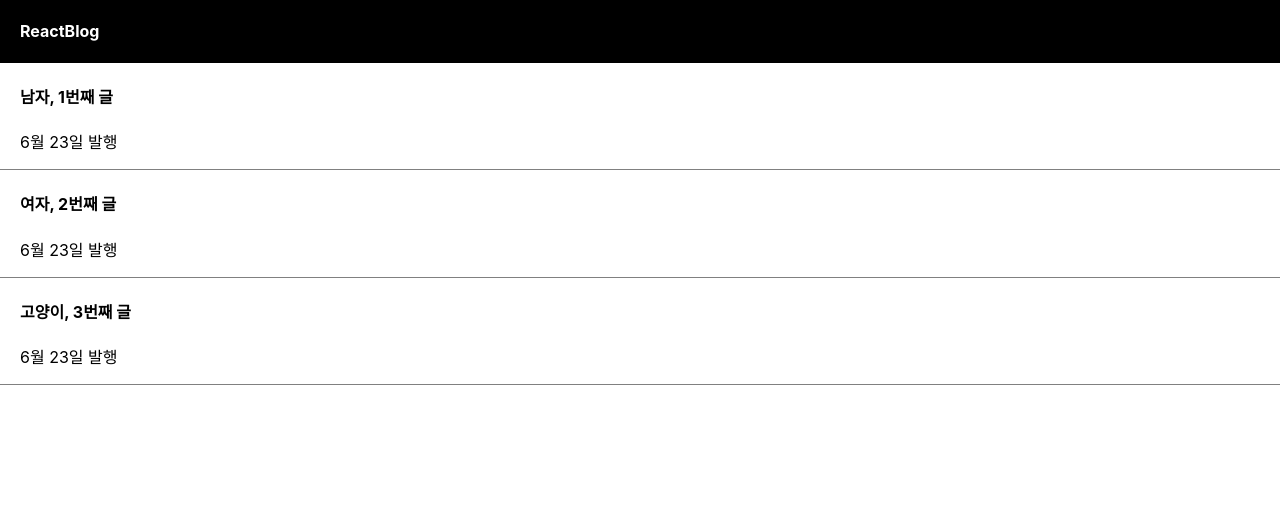
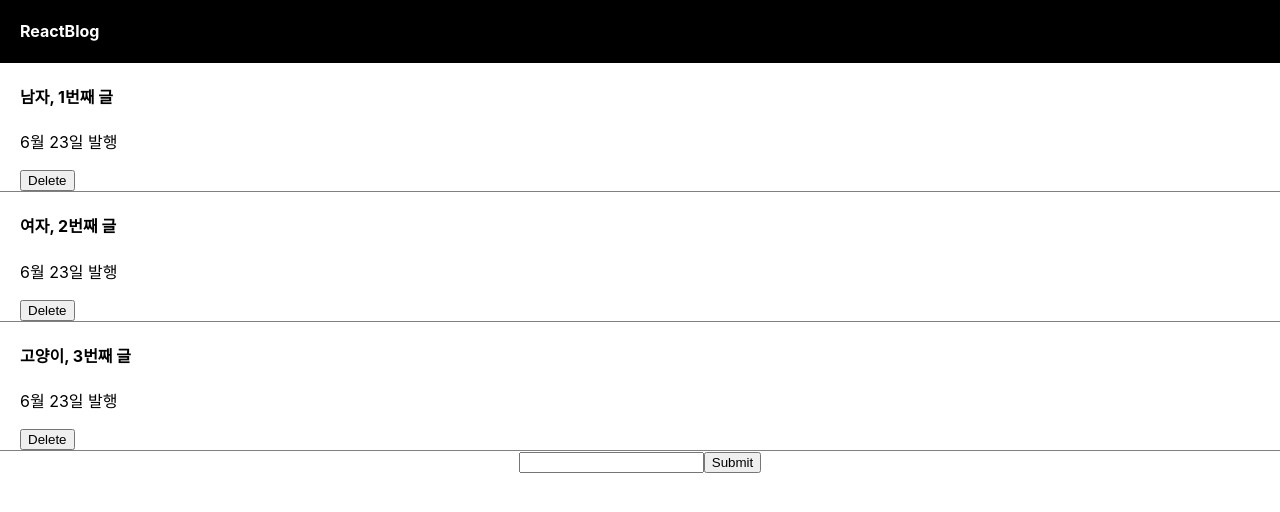
Before and after one commit to Randy-Hwang/codingAppleReact, a React (Create React App) app: page / in a window 1280 px wide. Shown: the top 512 px of the page. Built offline with nearby package versions, Linux system fonts and the light colour scheme.

Commit message:
add edit, delete button

```diff
--- a/src/App.js
+++ b/src/App.js
@@ -22,10 +22,9 @@ const Modal = ({ title, setTitle, modalTitle }) => {
 
 function App() {
   const [title, setTitle] = useState(["남자", "여자", "고양이"]);
-
   const [modal, setModal] = useState(false);
-
   const [modalTitle, setModalTitle] = useState(0);
+  const [inputValue, setInputValue] = useState("");
 
   return (
     <div className="App">
@@ -33,7 +32,7 @@ function App() {
         <h4>ReactBlog</h4>
       </div>
 
-      {title.map((it, i) => {
+      {title.map((item, i) => {
         return (
           <div className={`list`} key={i}>
             <h4
@@ -42,9 +41,19 @@ function App() {
                 setModalTitle(i);
               }}
             >
-              {it}, {i + 1}번째 글
+              {item}, {i + 1}번째 글
             </h4>
             <p>6월 23일 발행</p>
+            <button
+              onClick={() => {
+                const copyList = [...title];
+                copyList.splice(i, 1);
+                console.log(i);
+                setTitle(copyList);
+              }}
+            >
+              Delete
+            </button>
           </div>
         );
       })}
@@ -52,6 +61,22 @@ function App() {
       {modal === true ? (
         <Modal title={title} setTitle={setTitle} modalTitle={modalTitle} />
       ) : null}
+
+      <input
+        onChange={(e) => {
+          setInputValue(e.target.value);
+        }}
+      />
+      <button
+        onClick={() => {
+          // const copyTitle = title;
+          const copyTitle = [...title];
+          copyTitle.unshift(inputValue);
+          setTitle(copyTitle);
+        }}
+      >
+        Submit
+      </button>
     </div>
   );
 }
```
